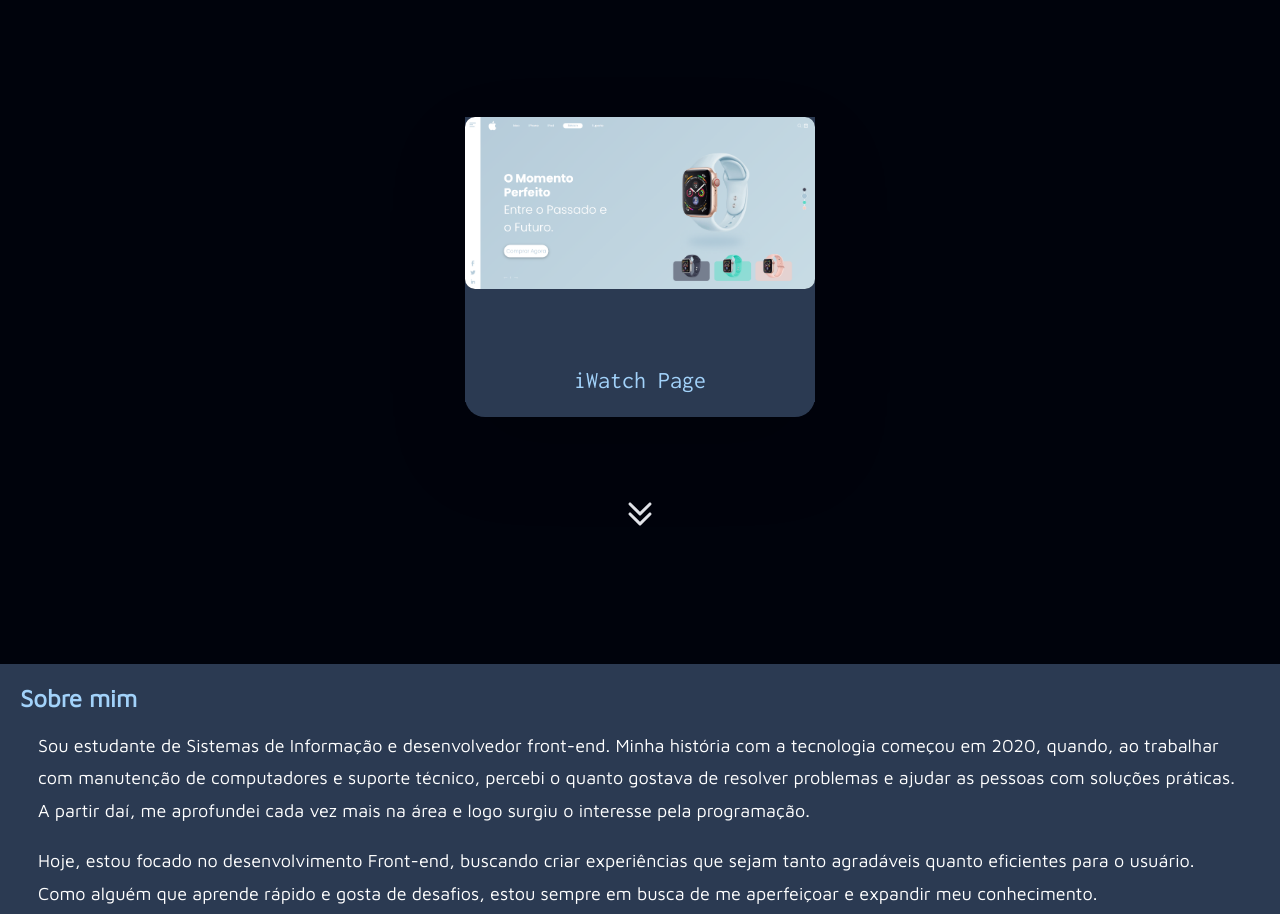
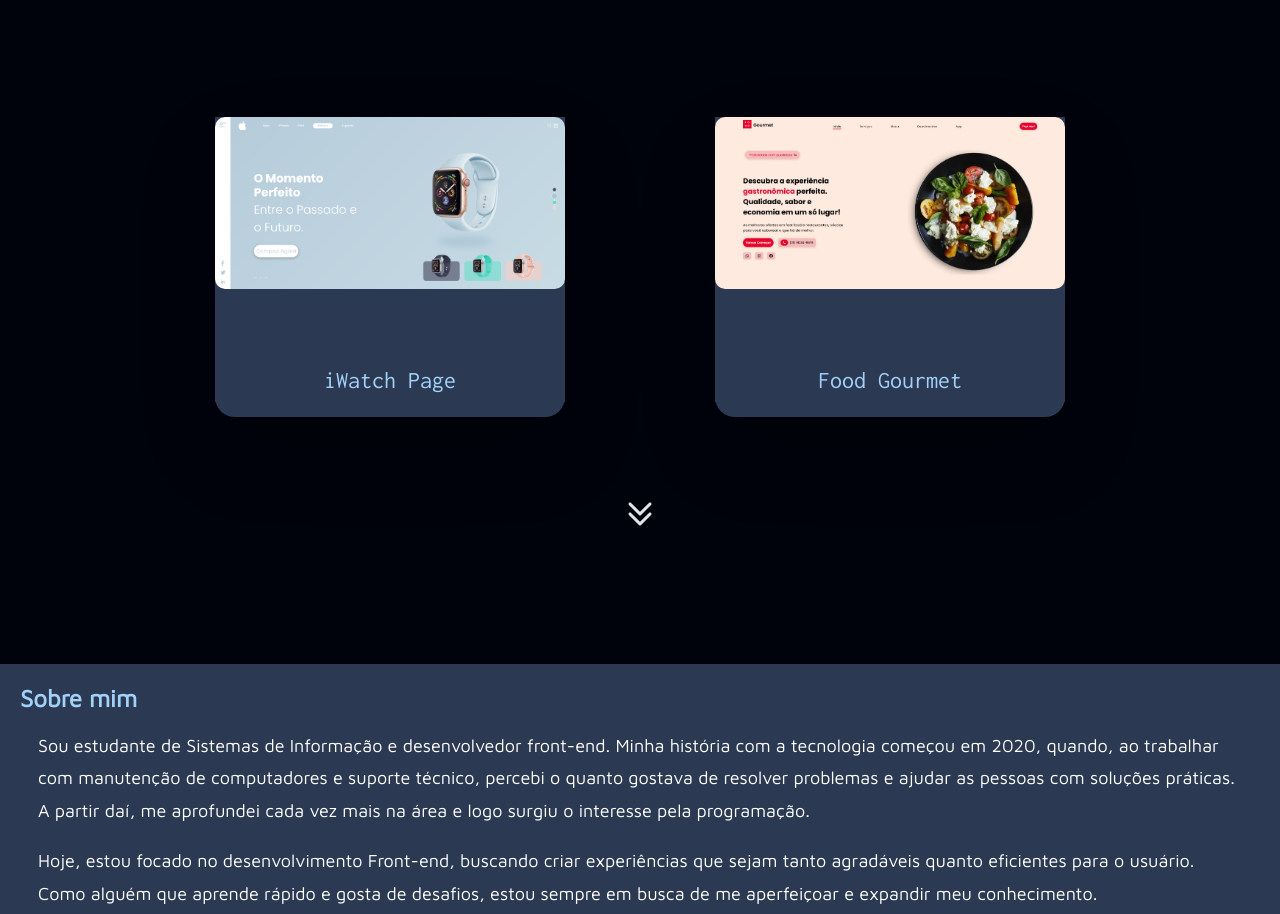
Before and after one commit to ArthMoreira/Meu-Portf-lio, a plain HTML site: page index.html in a window 1280 px wide. Shown: the part 1096-2010 px from the top of the page. Drawn offline with Linux system fonts and the light colour scheme.

Commit message:
Update index.html

```diff
--- a/index.html
+++ b/index.html
@@ -65,7 +65,7 @@
 
             <div class="container-projetos">
 
-                <div class="card desktop">
+               <div class="card desktop">
                     <div class="img-box">
                         <img src="icons/iWatch.png">
                     </div>
@@ -82,6 +82,23 @@
                     </div>
                 </div>
 
+                <div class="card desktop">
+                    <div class="img-box">
+                        <img src="icons/Gourmet Food.webp">
+                    </div>
+                    <div class="content">
+                        <h2>Food Gourmet</h2>
+                        <p>
+                            Landing page fictícia para um restaurante.
+                        </p>
+                        <a href="https://github.com/ArthMoreira/Food-Gourmet" target="_blank">GitHub</a>
+
+                        <a href="https://arthmoreira.github.io/Food-Gourmet/" target="_blank">Projeto</a>
+
+                        </a>
+                    </div>
+                </div>
+
                 <div class="card-projetos mobile">
                     <img src="icons/AppleWatch Portfólio.webp" alt="Apple Watch">
                     <div class="botões">
@@ -90,6 +107,17 @@
                         </button>
                         <button class="botão">
                             <a href="https://arthmoreira.github.io/Apple-Watch-Page/" target="_blank">Ver
+                                Projeto</a>
+                        </button>
+                    </div>
+
+                    <img src="icons/Gourmet Food Mobile.webp" alt="Gourmet Food">
+                    <div class="botões">
+                        <button class="botão">
+                            <a href="https://github.com/ArthMoreira/Food-Gourmet" target="_blank">GitHub</a>
+                        </button>
+                        <button class="botão">
+                            <a href="https://arthmoreira.github.io/Food-Gourmet/" target="_blank">Ver
                                 Projeto</a>
                         </button>
                     </div>
@@ -103,7 +131,6 @@
                 </button>
             </div>
             </div>
-
         </section>
 
         <section>
```
